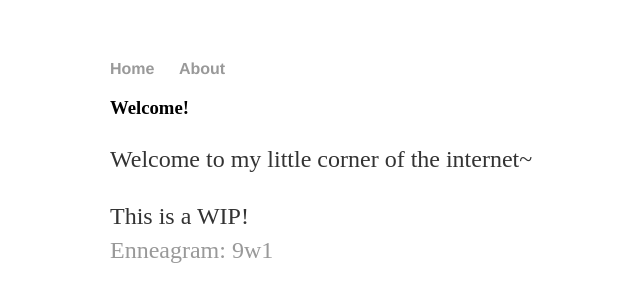
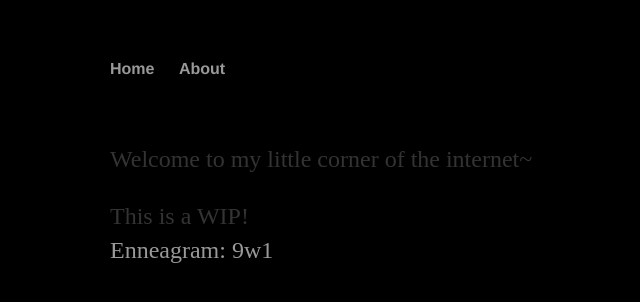
Before and after one commit to Eviechu/eviechu.github.io, a Jekyll site: the page index.html, which Jekyll copies as it is, in a window 1280 px wide. Shown: the top 302 px of the page, without its empty margins (82-722 px from the left). Built offline with Jekyll 4.4.1, drawn with Linux system fonts in a browser that asks for light colours.

Commit message:
Update main.css

```diff
--- a/css/main.css
+++ b/css/main.css
@@ -1,3 +1,6 @@
+html {
+    background-color: black
+}
 body {
     margin: 60px auto;
     width: 70%;
```
